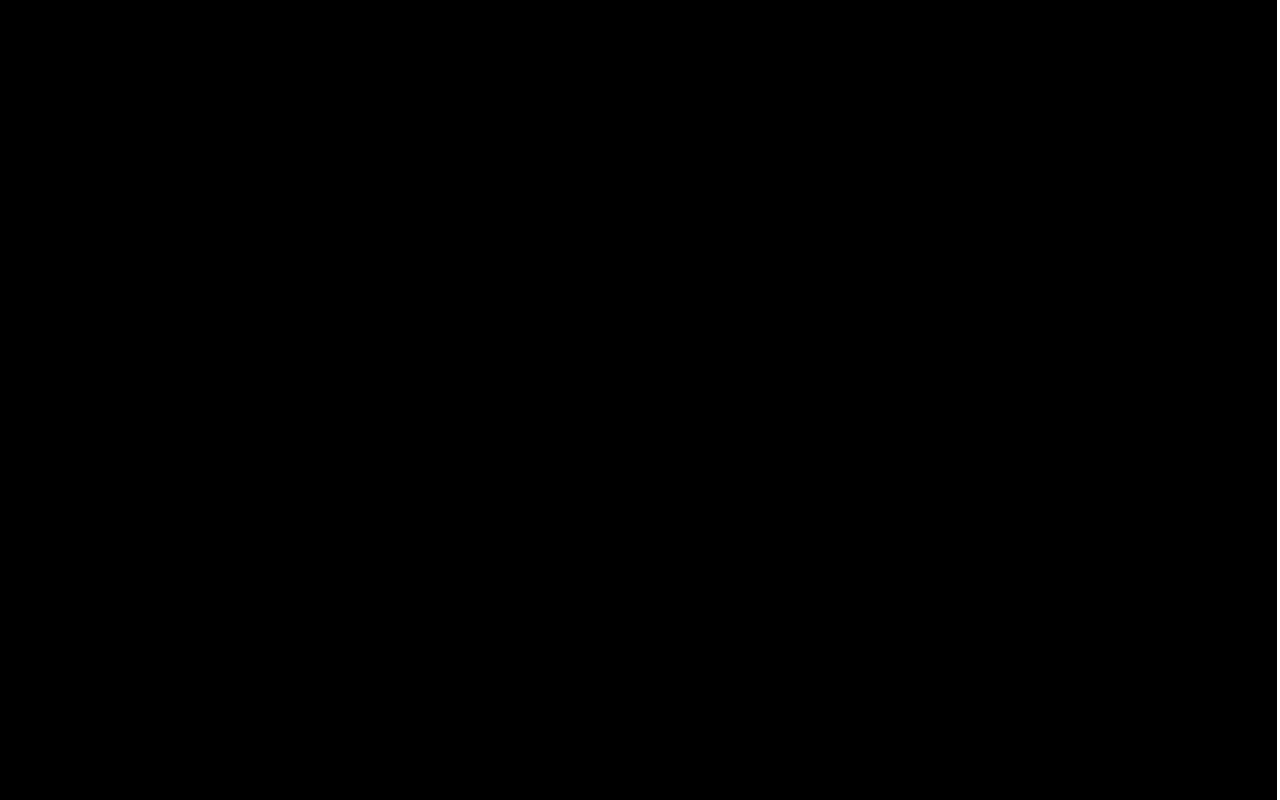
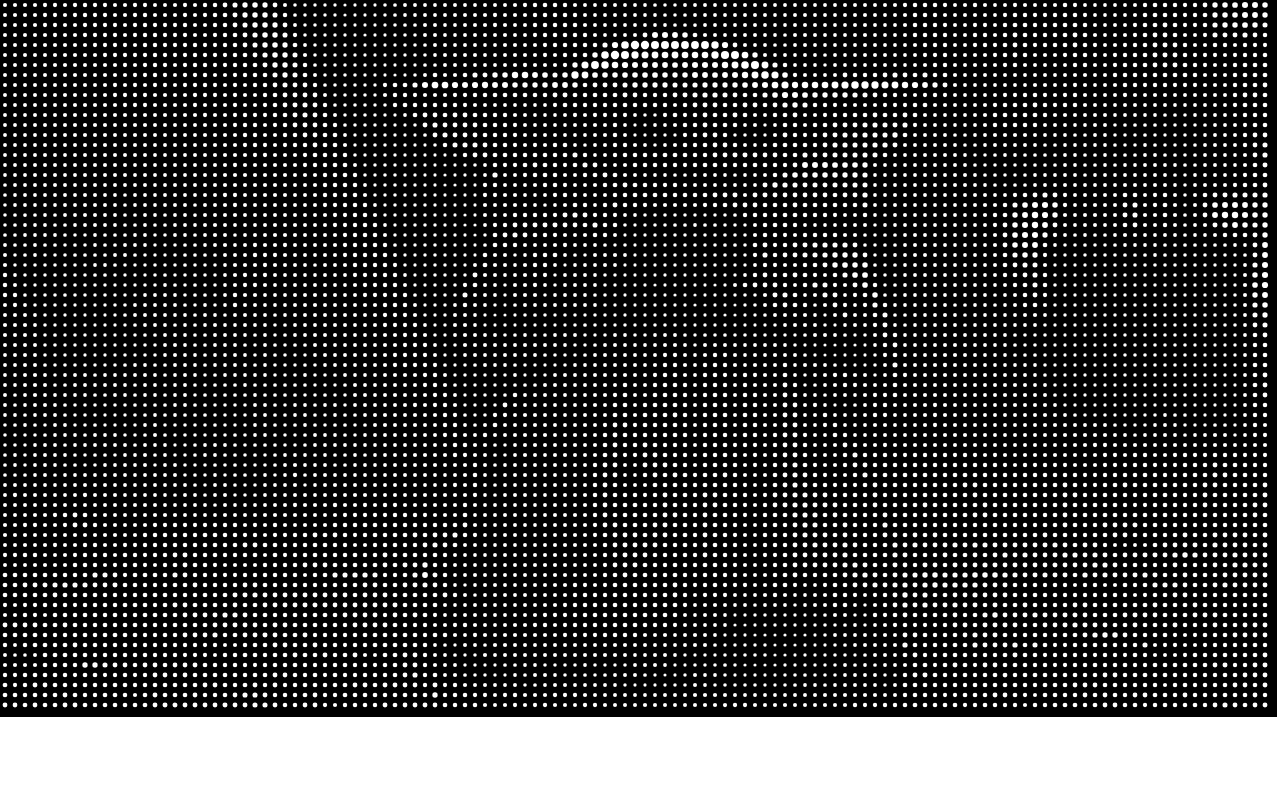
Before and after one commit to eniallator/Image-Circle-Representation, a plain HTML site: page index.html in a window 1280 px wide. Shown: the top 800 px of the page. Drawn offline with Linux system fonts and the light colour scheme.

Commit message:
Made a working version with baby yoda

```diff
--- a/index.html
+++ b/index.html
@@ -10,6 +10,8 @@
 
 <body style="margin: 0px;">
   <canvas id="canvas"></canvas>
+  <img id="js-selected-img" src="./yoda.jpg" style="display: none;">
+  <canvas id="js-canvas-img-data" style="display: none;"></canvas>
   <script src="index.js"></script>
 </body>
 
--- a/index.js
+++ b/index.js
@@ -1,29 +1,81 @@
 const canvas = document.getElementById("canvas");
 const ctx = canvas.getContext("2d");
 
-const aspectRatio = 16 / 9;
+let circleDiameter = 10;
 
+const initCanvas = aspectRatio => {
   const noScrollbarOffset = 3;
   canvas.width = window.innerWidth;
   canvas.height = window.innerHeight;
   if (canvas.width / canvas.height > aspectRatio) {
     canvas.width -= canvas.width - canvas.height * aspectRatio;
   } else if (canvas.width / canvas.height < aspectRatio) {
-  canvas.height -= canvas.height - canvas.width * aspectRatio;
+    console.log(canvas.height - canvas.width * aspectRatio);
+    canvas.height -= canvas.height - canvas.width / aspectRatio;
   }
 
   canvas.width -= noScrollbarOffset;
   canvas.height -= noScrollbarOffset;
+};
 
+const getImgData = img => {
+  const imgDataCanvas = document.getElementById("js-canvas-img-data");
+  const imgDataCanvasCtx = imgDataCanvas.getContext("2d");
+  imgDataCanvas.width = img.width;
+  imgDataCanvas.height = img.height;
+  imgDataCanvasCtx.drawImage(img, 0, 0);
+  return imgDataCanvasCtx.getImageData(
+    0,
+    0,
+    imgDataCanvas.width,
+    imgDataCanvas.height
+  );
+};
+
+const getAvgLightness = (imgData, x, y, width, height) => {
+  let sum = 0;
+  for (let i = y; i < y + height; i++) {
+    for (let j = x; j < x + width; j++) {
+      for (let k = 0; k < 4; k++) {
+        sum += imgData.data[4 * i * imgData.width + j * 4 + k];
+      }
+    }
+  }
+  return sum / (width * height * 4);
+};
+
+const displayImage = () => {
+  const img = document.getElementById("js-selected-img");
+  initCanvas(img.width / img.height);
+  const imgData = getImgData(img);
+  const scale = {
+    x: imgData.width / canvas.width,
+    y: imgData.height / canvas.height
+  };
   ctx.fillStyle = "black";
-ctx.strokeStyle = "white";
+  ctx.fillRect(0, 0, canvas.width, canvas.height);
+  ctx.fillStyle = "white";
+  for (let x = 0; x < canvas.width - circleDiameter; x += circleDiameter) {
+    for (let y = 0; y < canvas.height - circleDiameter; y += circleDiameter) {
+      const lightness = getAvgLightness(
+        imgData,
+        Math.floor(x * scale.x),
+        Math.floor(y * scale.y),
+        Math.floor(circleDiameter * scale.x),
+        Math.floor(circleDiameter * scale.y)
+      );
+      const radius = (lightness / 255) * (circleDiameter / 2);
+      ctx.beginPath();
+      ctx.arc(
+        x + circleDiameter / 2,
+        y + circleDiameter / 2,
+        radius,
+        0,
+        2 * Math.PI
+      );
+      ctx.fill();
+    }
+  }
+};
 
-function run() {
-  ctx.fillRect(0, 0, canvas.width, canvas.height);
-
-  // Animation code
-
-  requestAnimationFrame(run);
-}
-
-run();
+displayImage();
```
Also changed, not shown: yoda.jpg (added). Lines whose indentation alone changed are shown as unchanged.
